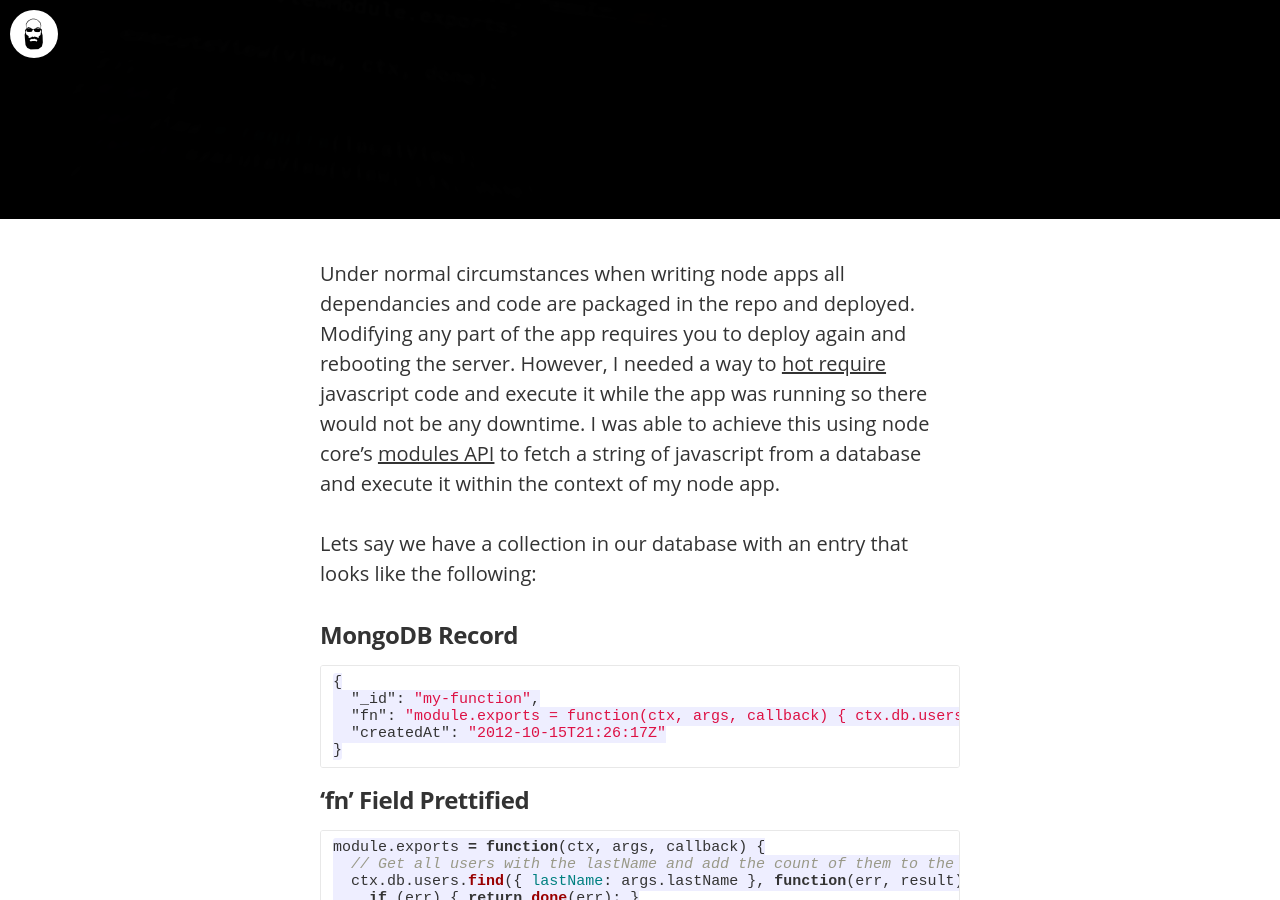
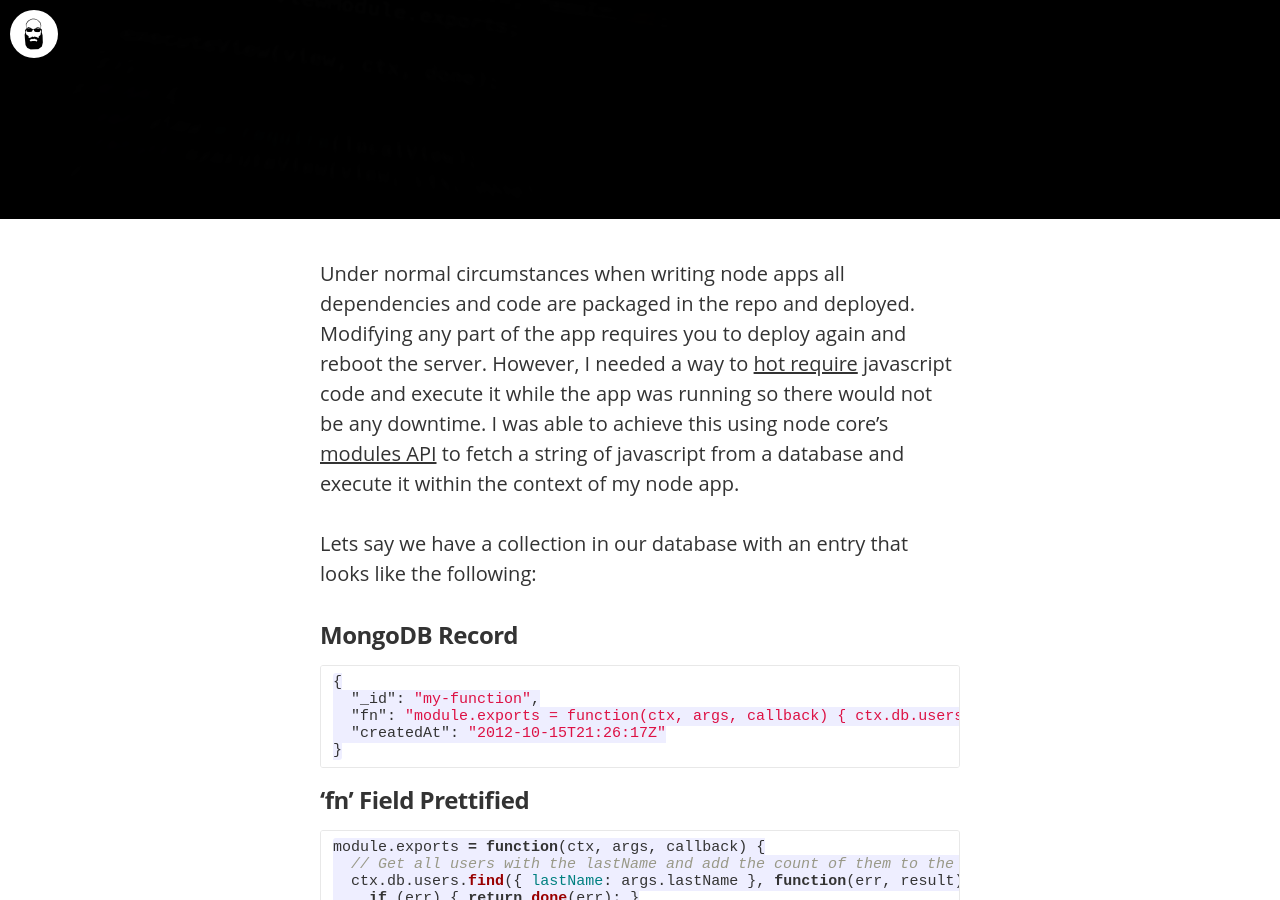
Before and after one commit to blainsmith/blainsmith.com, a Jekyll site: the page built from _posts/2015-09-16-hot-require-node-modules.md, in a window 1280 px wide and 900 px high, scrolled down 681 px. Built offline with Jekyll 4.4.1, drawn with Linux system fonts in a browser that asks for light colours; nearby versions of some CDN libraries; some web fonts are replaced; Markdown is read by kramdown in place of the engine named in the settings.

Commit message:
fix spelling

```diff
--- a/_posts/2015-09-16-hot-require-node-modules.md
+++ b/_posts/2015-09-16-hot-require-node-modules.md
@@ -3,7 +3,7 @@
 title: 'Hot "require" Node Modules'
 image: /assets/article_images/require-node-modules.jpg
 ---
-Under normal circumstances when writing node apps all dependancies and code are packaged in the repo and deployed. Modifying any part of the app requires you to deploy again and rebooting the server. However, I needed a way to [hot require](https://en.wikipedia.org/wiki/Hot_swapping) javascript code and execute it while the app was running so there would not be any downtime. I was able to achieve this using node core's [modules API](https://nodejs.org/api/modules.html) to fetch a string of javascript from a database and execute it within the context of my node app.
+Under normal circumstances when writing node apps all dependencies and code are packaged in the repo and deployed. Modifying any part of the app requires you to deploy again and reboot the server. However, I needed a way to [hot require](https://en.wikipedia.org/wiki/Hot_swapping) javascript code and execute it while the app was running so there would not be any downtime. I was able to achieve this using node core's [modules API](https://nodejs.org/api/modules.html) to fetch a string of javascript from a database and execute it within the context of my node app.
 
 Lets say we have a collection in our database with an entry that looks like the following:
 
```
